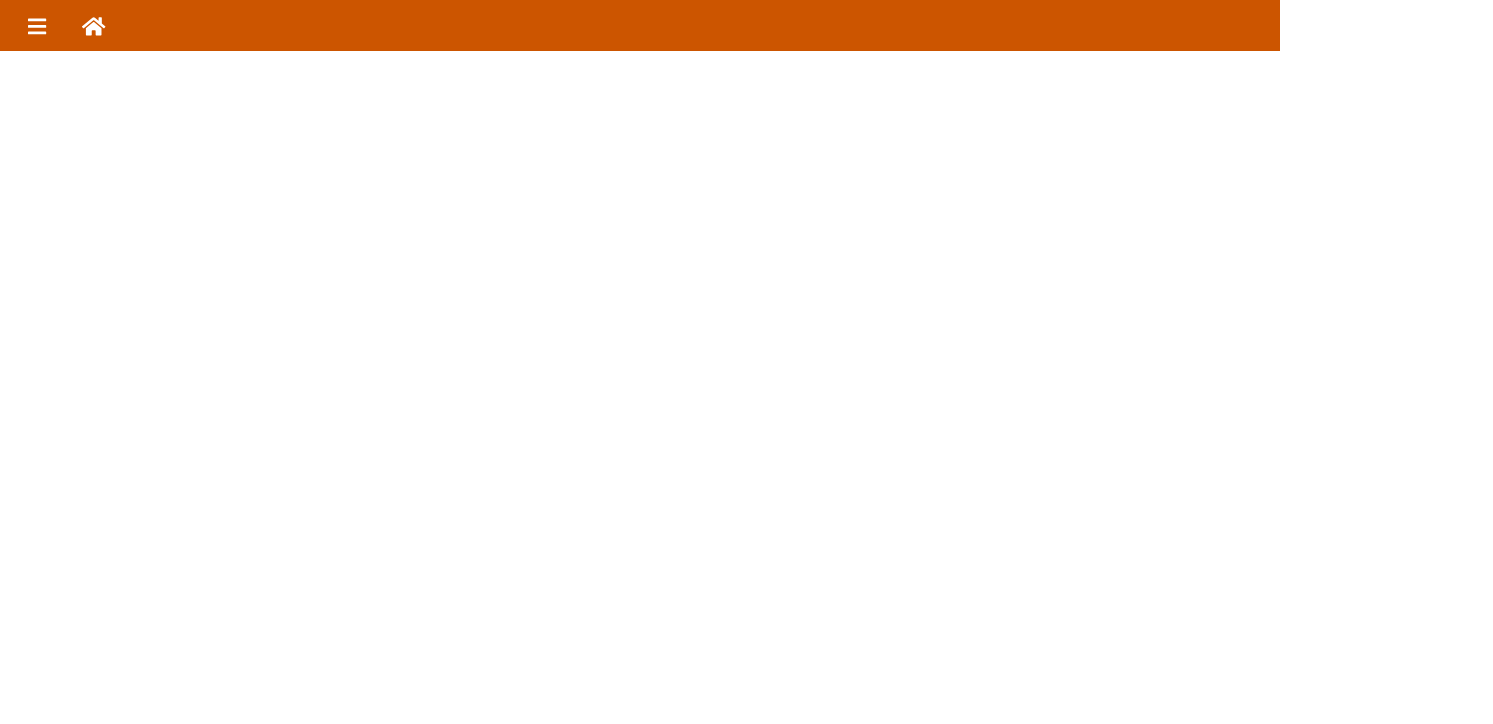
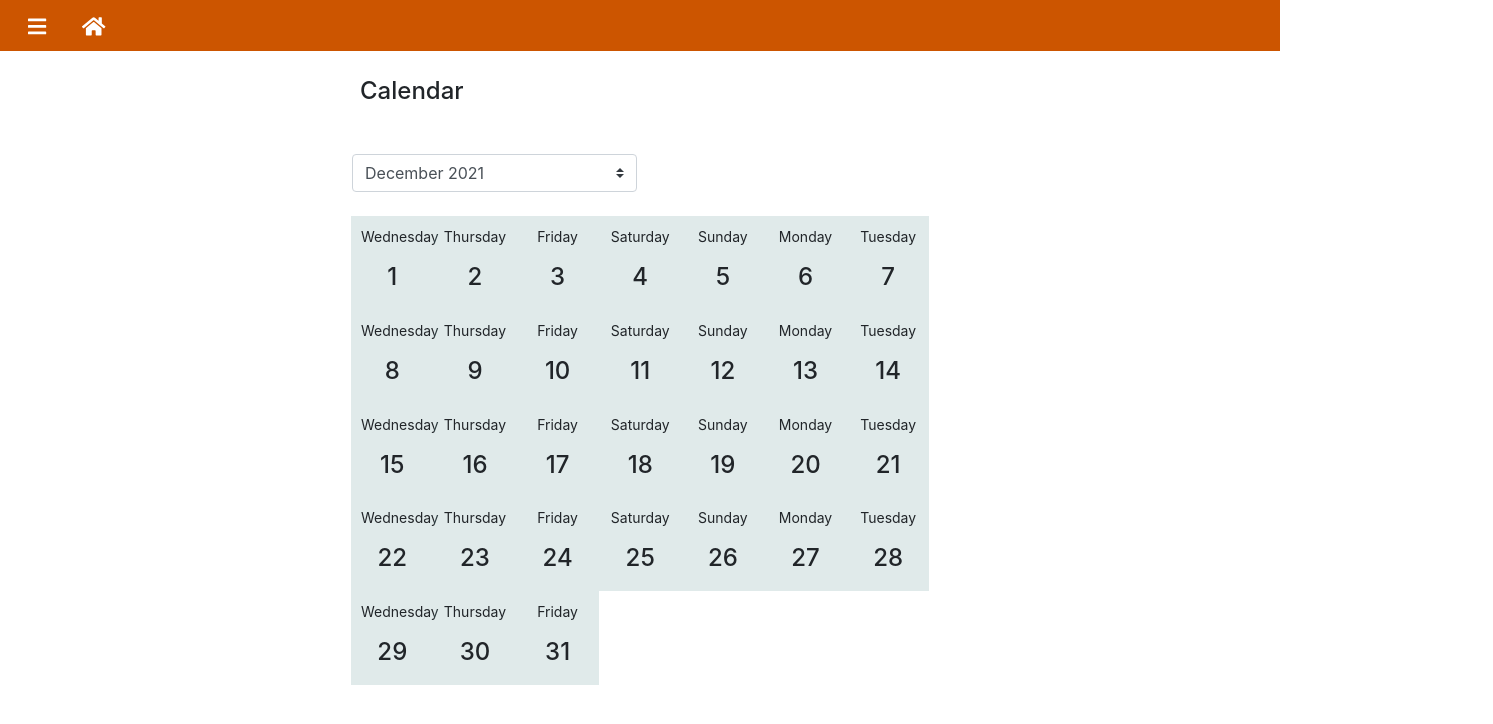
Before and after one commit to dasWarder/notepad, an Angular app in the folder notepad-angular/: page /calendar in a window 1280 px wide. Before the commit this address led to /. Shown: the top 724 px of the page, 1493 px wide, since content can reach past the window. Built offline with nearby package versions, Linux system fonts and the light colour scheme.

Commit message:
Add simple implementation of calendar component

```diff
--- a/notepad-angular/src/app/app-routing.module.ts
+++ b/notepad-angular/src/app/app-routing.module.ts
@@ -3,13 +3,14 @@ import {RouterModule, Routes} from '@angular/router';
 import {MainPageComponent} from "./components/main-page/main-page.component";
 import {TodayBarComponent} from "./components/today-bar/today-bar.component";
 import {TagsComponent} from "./components/tags/tags.component";
+import {CalendarComponent} from "./components/calendar/calendar.component";
 
 const routes: Routes = [
   { path: 'home', component: MainPageComponent },
   { path: '', redirectTo: 'home', pathMatch: 'full' },
   { path: 'today', component: TodayBarComponent },
   { path: 'tags/:tag', component: TagsComponent },
-  { path: 'redirect/:tag', redirectTo: 'tags/:tag', pathMatch: 'full'}
+  { path: 'calendar', component: CalendarComponent }
 ];
 
 @NgModule({
--- a/notepad-angular/src/app/app.module.ts
+++ b/notepad-angular/src/app/app.module.ts
@@ -3,7 +3,7 @@ import {BrowserModule} from '@angular/platform-browser';
 
 import {AppRoutingModule} from './app-routing.module';
 import {AppComponent} from './components/main/app.component';
-import {NgbModule} from '@ng-bootstrap/ng-bootstrap';
+import {NgbModule, NgbPaginationModule} from '@ng-bootstrap/ng-bootstrap';
 import {FormsModule} from "@angular/forms";
 import {HeaderComponent} from './components/header/header.component';
 import {FontAwesomeModule} from '@fortawesome/angular-fontawesome';
@@ -12,6 +12,7 @@ import {TodayBarComponent} from './components/today-bar/today-bar.component';
 import {HttpClientModule} from "@angular/common/http";
 import {CommonModule} from "@angular/common";
 import { TagsComponent } from './components/tags/tags.component';
+import { CalendarComponent } from './components/calendar/calendar.component';
 
 @NgModule({
   declarations: [
@@ -19,7 +20,8 @@ import { TagsComponent } from './components/tags/tags.component';
     HeaderComponent,
     MainPageComponent,
     TodayBarComponent,
-    TagsComponent
+    TagsComponent,
+    CalendarComponent
   ],
   imports: [
     BrowserModule,
--- /dev/null
+++ b/notepad-angular/src/app/classes/month.ts
@@ -0,0 +1,10 @@
+export class Month {
+
+  name!: string;
+  days: Array<Date> = [];
+
+  constructor(name: string, days: Array<Date>) {
+    this.name = name;
+    this.days = days;
+  }
+}
--- /dev/null
+++ b/notepad-angular/src/app/components/calendar/calendar.component.html
@@ -0,0 +1,22 @@
+<div class="container col-md-11 offset-md-3 p-3">
+  <h4 class="mb-5 px-4">Calendar</h4>
+  <div>
+    <form>
+      <fieldset>
+        <div>
+          <select class="custom-select col-md-3 offset-md-0 mx-3">
+            <option *ngFor="let month of year; let i = index" (click)="setMonthIndex(i)">{{ month.name }} {{ month.days[0].getFullYear()}}</option>
+          </select>
+        </div>
+      </fieldset>
+    </form>
+    <div class="my-4 col-md-7 align-middle">
+      <div class="month-section" *ngFor="let day of year[monthIndex].days; let i = index">
+          <p>{{day.toLocaleString('en-us', { weekday: 'long' })}}</p>
+          <h4>{{day.getDate()}}</h4>
+      </div>
+    </div>
+  </div>
+<!--  <ngb-pagination [collectionSize]="70" [(page)]="page" [boundaryLinks]="true">-->
+<!--  </ngb-pagination>-->
+</div>
--- /dev/null
+++ b/notepad-angular/src/app/components/calendar/calendar.component.scss
@@ -0,0 +1,13 @@
+.month-section {
+  display: inline-block;
+  width: 13%;
+  padding: 10px;
+  text-align: center;
+  font-size: 14px;
+  background-color: rgba(100, 150, 150, 0.2);
+}
+
+.month-section:hover {
+  background-color: rgba(100, 100, 100, 0.5);
+  color: white;
+}
--- /dev/null
+++ b/notepad-angular/src/app/components/calendar/calendar.component.ts
@@ -0,0 +1,56 @@
+import {Component, OnInit} from '@angular/core';
+import {Month} from "../../classes/month";
+
+@Component({
+  selector: 'app-calendar',
+  templateUrl: './calendar.component.html',
+  styleUrls: ['./calendar.component.scss']
+})
+export class CalendarComponent implements OnInit {
+
+  date: Date = new Date();
+  year: Array<Month> = [];
+  monthIndex: number = 0;
+
+  constructor() {
+    this.populateMonth();
+  }
+
+  ngOnInit(): void {
+  }
+
+
+  setMonth = (index: number) => {
+
+  }
+
+  private populateMonth = () => {
+
+    let next = new Date(this.date.getFullYear(), this.date.getMonth());
+
+    for(let i = 0; i < 12; i++) {
+      let days: Array<Date> = this.getMonthDates(next);
+      this.year[i] = new Month(next.toLocaleString('en-us', { month: 'long' }), days);
+      next = new Date(next);
+      next.setMonth(next.getMonth() + 1);
+    }
+  }
+
+  private getMonthDates = (date: Date): Array<Date> => {
+    let days: Array<Date> = [];
+    let day = new Date(date);
+
+    while (day.getMonth() === date.getMonth()) {
+      days.push(day);
+      day = new Date(day);
+      day.setDate(day.getDate() + 1);
+    }
+
+    return days;
+  }
+
+  setMonthIndex = (index: number) => {
+    this.monthIndex = index;
+  }
+
+}
--- a/notepad-angular/src/app/components/header/header.component.html
+++ b/notepad-angular/src/app/components/header/header.component.html
@@ -7,7 +7,7 @@
     </a>
     <div ngbDropdownMenu aria-labelledby="dropdownManual" class="menu-navbar">
       <button ngbDropdownItem><a routerLink="/today" routerLinkActive="active"><fa-icon [icon]="todayCalendar"></fa-icon>Today</a></button>
-      <button ngbDropdownItem><a><fa-icon [icon]="furtherCalendar"></fa-icon>Planned</a></button>
+      <button ngbDropdownItem><a routerLink="/calendar" routerLinkActive="active"><fa-icon [icon]="furtherCalendar"></fa-icon>Planned</a></button>
       <button ngbDropdownItem><a><fa-icon [icon]="tags"></fa-icon>Tags</a></button>
     </div>
   </div>
--- a/notepad-angular/src/app/components/tags/tags.component.html
+++ b/notepad-angular/src/app/components/tags/tags.component.html
@@ -1,5 +1,5 @@
 <div class="container col-md-6 offset-md-3 p-3">
-  <h2 class="my-2 text-center">Search for by tag: <i>{{ tag }}</i></h2>
+  <h4 class="mb-5 px-4">Results by tag: <i>{{ tag }}</i></h4>
   <div *ngIf="notes.length != 0; else noNotes">
     <div class="note-card" *ngFor="let note of notes" [class]="checkActivityOfActualDate(note.actualFor)? 'green' : 'red'">
       <div class="row">
--- a/notepad-angular/src/app/components/tags/tags.component.scss
+++ b/notepad-angular/src/app/components/tags/tags.component.scss
@@ -69,13 +69,21 @@ p {
 }
 
 .red {
-  background-color: rgba(250, 50, 50, 0.2);
+  background-color: rgba(250, 50, 50, 0.1);
   border-radius: 20px;
   padding-top: 10px;
 }
 
+.red:hover {
+  background-color: rgba(250, 50, 50, 0.2);
+}
+
 .green {
-  background-color: rgba(50, 250, 50, 0.2);
+  background-color: rgba(50, 250, 50, 0.1);
   border-radius: 20px;
   padding-top: 10px;
 }
+
+.green:hover {
+  background-color: rgba(50, 250, 50, 0.2);
+}
```
Also changed, not shown: 1 other file (tests, documents, lock files or other folders).
